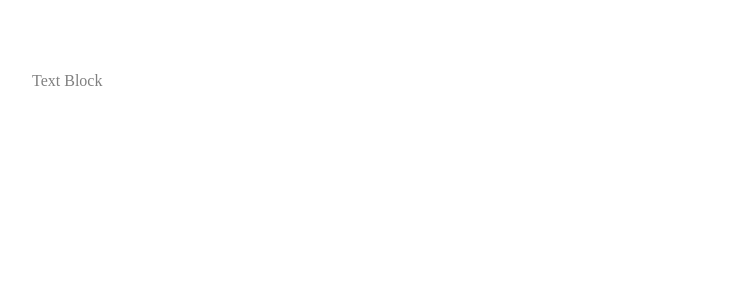
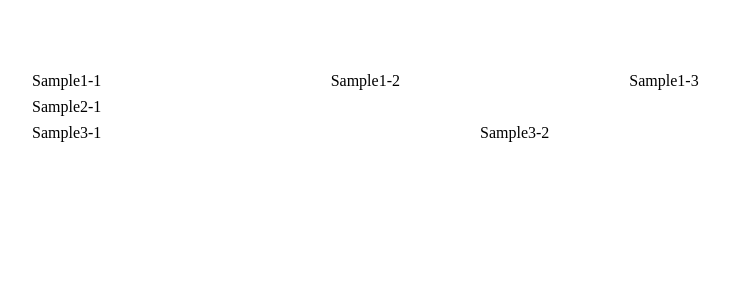
Before and after one commit to nuemu/EditorReact, a React (Create React App) app: page / in a window 1280 px wide. Shown: the top 300 px of the page, without its empty margins (160-889 px from the left). Built offline with nearby package versions, Linux system fonts and the light colour scheme.

Commit message:
Change: 2D texts

```diff
--- a/package.json
+++ b/package.json
@@ -12,12 +12,14 @@
     "@types/node": "^16.11.28",
     "@types/react": "^18.0.6",
     "@types/react-dom": "^18.0.2",
+    "@types/uuid": "^8.3.4",
     "gh-pages": "^3.2.3",
-    "lodash": "^4.17.21",
     "react": "^18.0.0",
     "react-dom": "^18.0.0",
     "react-scripts": "5.0.1",
+    "recoil": "^0.7.2",
     "typescript": "^4.6.3",
+    "uuid": "^8.3.2",
     "web-vitals": "^2.1.4"
   },
   "scripts": {
--- a/src/App.tsx
+++ b/src/App.tsx
@@ -1,13 +1,12 @@
 import React from 'react';
-import { BlocksProvider } from './store';
+import { RecoilRoot } from 'recoil'
 import Base from './Editor/Base';
-
 
 function App() {
   return (
-    <BlocksProvider>
+    <RecoilRoot>
       <Base />
-    </BlocksProvider>
+    </RecoilRoot>
   );
 };
 
--- a/src/Editor/Base.tsx
+++ b/src/Editor/Base.tsx
@@ -1,8 +1,9 @@
-import React, { useRef, useState, useEffect, useContext } from "react";
+import React, { useRef, useState, useEffect } from "react";
 import TextBlock from './Blocks/TextBlock/TextBlock'
 import './base.css'
 
-import { BlocksContext } from '../store';
+import { useRecoilState } from 'recoil'
+import blocksState from './reicoil/atom';
 
 function SetCaret(node:Node, caret:number){
   const selection = window.getSelection()!
@@ -13,35 +14,38 @@ function SetCaret(node:Node, caret:number){
 }
 
 function Base() {
-  var { blocks, setBlocks } = useContext(BlocksContext);
-  var [texts, setTexts] = useState(['']);
+  const [blocks, setBlocks] = useRecoilState(blocksState)
+  const new_texts = blocks.blocks.map(row_blocks => row_blocks.map(col_block => col_block.data.text))
+  var [texts, setTexts] = useState(new_texts);
   var [change, setChange] = useState(false);
-  var [focusing, setFocus] = useState(0);
+  var [focusing, setFocus] = useState([0,0])
+
+  // refs
+  var refs = useRef([[React.createRef()]])
+  var refarray:any = []
+  texts.forEach(row => {
+    var array:any = []
+    row.forEach(() => {
+      array.push(React.createRef())
+    })
+    refarray.push(array)
+  })
+  refs.current = refarray
 
   useEffect(() => {
-    setBlocks(blocks = {id:'asdewq', name:'sample'})
-  },[])
-  console.log(blocks)
-
-  // refs
-  var refs = useRef([React.createRef()])
-  texts.forEach((_, index) => {
-    refs.current[index] = React.createRef()
-  })
-  useEffect(() => {
-    const ref = refs.current[focusing].current
+    const ref = refs.current[focusing[0]][focusing[1]].current
     const element = ref as HTMLElement
     element.focus()
   });
 
-  const handleChange = (e: React.ChangeEvent<HTMLInputElement>, index:number ) => {
+  const handleChange = (e: React.ChangeEvent<HTMLInputElement>, row_index:number, col_index:number ) => {
     var newTexts = texts.slice()
-    newTexts[index] = e.target.innerText
+    newTexts[row_index][col_index] = e.target.innerText
     setChange(false)
-    setTexts(texts = newTexts)
+    setTexts(newTexts)
   }
 
-  const handleKeyDown = (e:React.KeyboardEvent<HTMLDivElement>, index:number) => {
+  const handleKeyDown = (e:React.KeyboardEvent<HTMLDivElement>, row_index:number, col_index:number) => {
     var newTexts = texts.slice()
 
     // Add New TextBlock
@@ -52,15 +56,15 @@ function Base() {
       var target = e.target as HTMLElement
 
       const range = window.getSelection()!.getRangeAt(0)
-      range.insertNode(document.createElement('code'))
-      const splitedText = target.innerHTML.split('<code></code>')
+      range.insertNode(document.createElement('split'))
+      const splitedText = target.innerHTML.split('<split></split>')
 
-      newTexts.splice(index, 1, splitedText[0])
-      newTexts.splice(index+1, 0, splitedText[1])
-      setTexts(texts = newTexts)
+      newTexts[row_index][col_index] = splitedText[0]
+      newTexts.splice(row_index+1, 0, [splitedText[1]])
+      setTexts(newTexts)
 
       setChange(change = true)
-      handleFocus(index+1)
+      handleFocus(row_index+1, 0)
     }
 
     // Tab Space config
@@ -84,7 +88,7 @@ function Base() {
         }
 
         const target = e.target as HTMLElement
-        newTexts[index] = target.innerText
+        newTexts[row_index][col_index] = target.innerText
         setTexts(texts = newTexts)
       }
     }
@@ -105,7 +109,7 @@ function Base() {
         SetCaret(startNode, caretStart + spaceCount)
 
         const target = e.target as HTMLElement
-        newTexts[index] = target.innerText
+        newTexts[row_index][col_index] = target.innerText
         setTexts(texts = newTexts)
       }
     }
@@ -114,11 +118,11 @@ function Base() {
     if(e.key==='Backspace'){
       const target = e.target as HTMLElement
       if(target.innerText === '' && newTexts.length>1){
-        newTexts.splice(index, 1)
+        newTexts[row_index].splice(col_index, 1)
         setTexts(texts = newTexts)
         setChange(change = true)
-        if(index > 0) handleFocus(index-1)
-        else handleFocus(0)
+        if(row_index > 0) handleFocus(row_index-1, col_index)
+        else handleFocus(0, 0)
       }
 
       // If Caret is on top and leftside join with upper block
@@ -128,13 +132,13 @@ function Base() {
         const rangeTop = range.top
 
         if(Math.abs(targetTop - rangeTop) < 5){
-          if(index !== 0 && window.getSelection()?.anchorOffset === 0){
-            const text = newTexts[index]
-            newTexts[index-1] = newTexts[index-1] + text
-            newTexts.splice(index, 1)
+          if(row_index !== 0 && window.getSelection()?.anchorOffset === 0){
+            const text = newTexts[row_index][col_index]
+            newTexts[row_index-1][col_index] = newTexts[row_index-1][col_index] + text
+            newTexts[row_index].splice(col_index, 1)
             setTexts(texts = newTexts)
             setChange(change = true)
-            handleFocus(index-1)
+            handleFocus(row_index-1, col_index)
           }
         }
       }
@@ -150,11 +154,12 @@ function Base() {
         const rangeTop = range.top
 
         if(Math.abs(targetTop - rangeTop) < 5){
-          if(index !== 0) handleFocus(index-1)
+          if(col_index !== 0) handleFocus(row_index, col_index-1)
+          else if(row_index !== 0) handleFocus(row_index-1, texts[row_index-1].length-1)
         }
       }
       else{
-        if(index !== 0) handleFocus(index-1)
+        if(row_index !== 0) handleFocus(row_index-1, col_index)
       }
     }
 
@@ -168,30 +173,38 @@ function Base() {
         const rangeBottom = range.bottom
 
         if(Math.abs(targetBottom - rangeBottom) < 5){
-          if(index !== texts.length-1) handleFocus(index+1)
+          if(col_index !== texts[row_index].length-1) handleFocus(row_index, col_index+1)
+          else if(row_index !== texts.length-1) handleFocus(row_index+1, 0)
         }
       }
       else{
-        if(index !== texts.length-1) handleFocus(index+1)
+        if(row_index !== texts.length-1) handleFocus(row_index+1, col_index)
       }
     }
+  }
 
+  const handleFocus = (row_index:number, col_index:number) => {
+    setFocus([row_index, col_index])
   }
-  const handleFocus = (index:number) => {
-    setFocus(focusing = index)
-  }
-  const block = (index: number) => (
-    <TextBlock
-      ref = {refs.current[index]}
-      text = {texts[index]}
-      index = {index}
-      change = {change}
-      onChange = {(e) => handleChange(e, index)}
-      onKeyDown={(e) => handleKeyDown(e, index)}
-      onFocus={() => handleFocus(index)}
-    />
+  const block = (row_index: number, col_index: number) => (
+    <div className="col-wrapper" key = {row_index + '-' + col_index}>
+      <TextBlock
+        ref = {refs.current[row_index][col_index]}
+        text = {texts[row_index][col_index]}
+        index = {row_index}
+        change = {change}
+        onChange = {(e) => handleChange(e, row_index, col_index)}
+        onKeyDown={(e) => handleKeyDown(e, row_index, col_index)}
+        onFocus={() => handleFocus(row_index, col_index)}
+      />
+    </div>
   )
-  var blockComponents = texts.map(((text, index) => <div key={index} className={"block-wrapper-"+index}>{block(index)}</div>))
+
+  var blockComponents = texts.map((row, row_index) =>
+    <div key={row_index} className="row-wrapper">
+      {row.map((_, col_index) => {return block(row_index, col_index)})}
+    </div>
+  )
 
   return (
     <div className="base-wrapper">
@@ -200,4 +213,4 @@ function Base() {
   );
 }
 
-export default Base;
+export default Base
--- a/src/Editor/base.css
+++ b/src/Editor/base.css
@@ -4,3 +4,9 @@
   width:70%;
   left:15%;
 }
+.row-wrapper{
+  display: flex;
+}
+.col-wrapper{
+  width: 100%;
+}
--- /dev/null
+++ b/src/Editor/reicoil/atom.tsx
@@ -0,0 +1,43 @@
+import { atom } from 'recoil'
+import { v4 } from 'uuid'
+
+const blocksState = atom({
+  key: 'blocksState',
+  default: {
+    id: v4(),
+    blocks: [
+      [{
+        id: v4(),
+        type: 'Text',
+        data: {'text': 'Sample1-1'}
+      },
+      {
+        id: v4(),
+        type: 'Text',
+        data: {'text': 'Sample1-2'}
+      },
+      {
+        id: v4(),
+        type: 'Text',
+        data: {'text': 'Sample1-3'}
+      }],
+      [{
+        id: v4(),
+        type: 'Text',
+        data: {'text': 'Sample2-1'}
+      }],
+      [{
+        id: v4(),
+        type: 'Text',
+        data: {'text': 'Sample3-1'}
+      },
+      {
+        id: v4(),
+        type: 'Text',
+        data: {'text': 'Sample3-2'}
+      }]
+    ]
+  },
+});
+
+export default blocksState
--- a/src/store.tsx
+++ /dev/null
@@ -1,23 +0,0 @@
-import React, { createContext, useState } from 'react';
-
-type blocksData = {
-  id: string | null;
-  name: string | null;
-};
-
-type blocksContextType = {
-  blocks: blocksData | null;
-  setBlocks: (blocks: blocksData) => void;
-};
-
-export const BlocksContext = createContext<blocksContextType>({
-  blocks: {id: 'asd', name: 'sample'},
-  setBlocks: (blocks) => {},
-});
-
-export const BlocksProvider: React.FC<{ children: React.ReactNode }> = ({ children }) => {
-
-  const [blocks, setBlocks] = useState<blocksData | null>(null);
-
-  return <BlocksContext.Provider value={{ blocks, setBlocks }}>{children}</BlocksContext.Provider>;
-};
```
Also changed, not shown: 1 other file (tests, documents, lock files or other folders).
